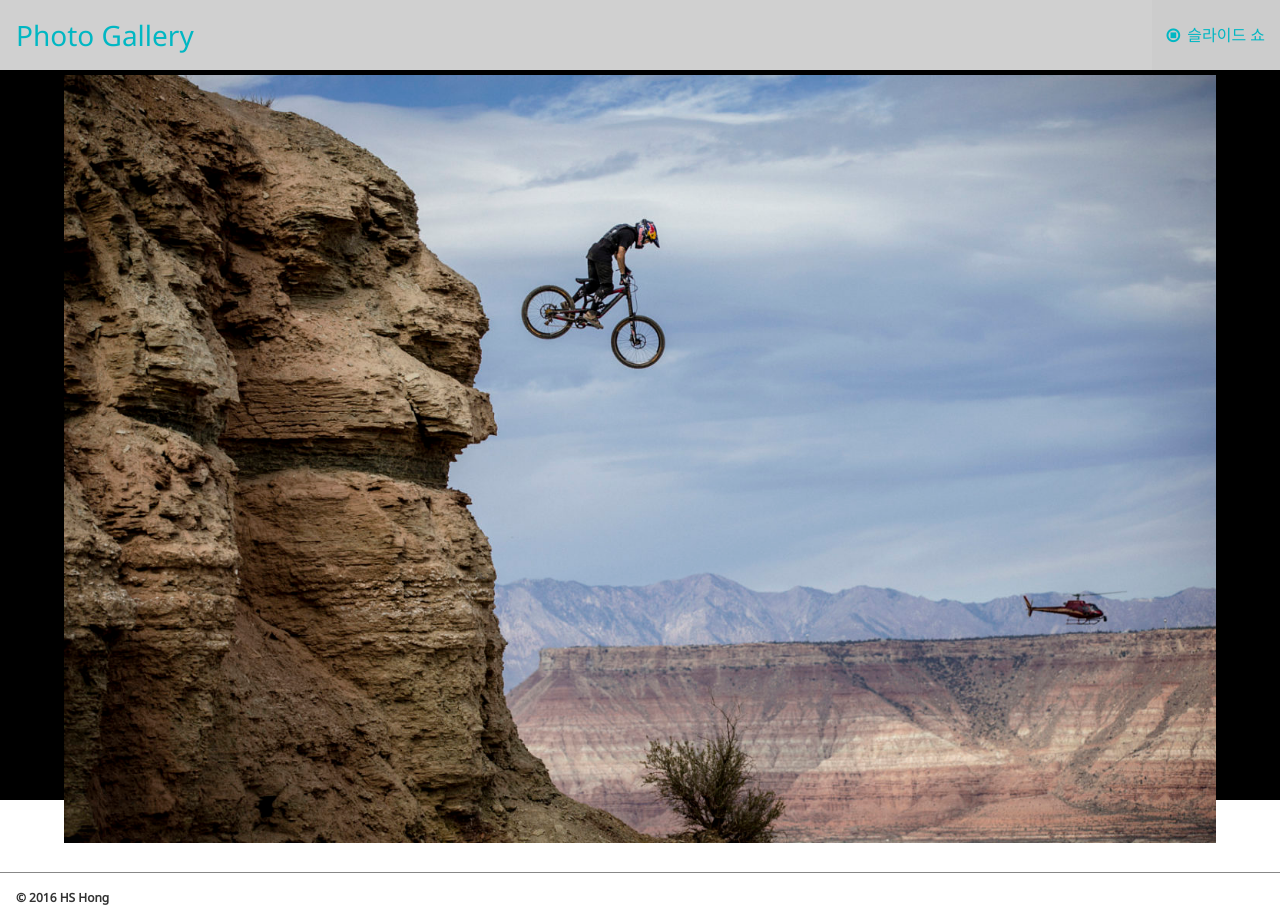
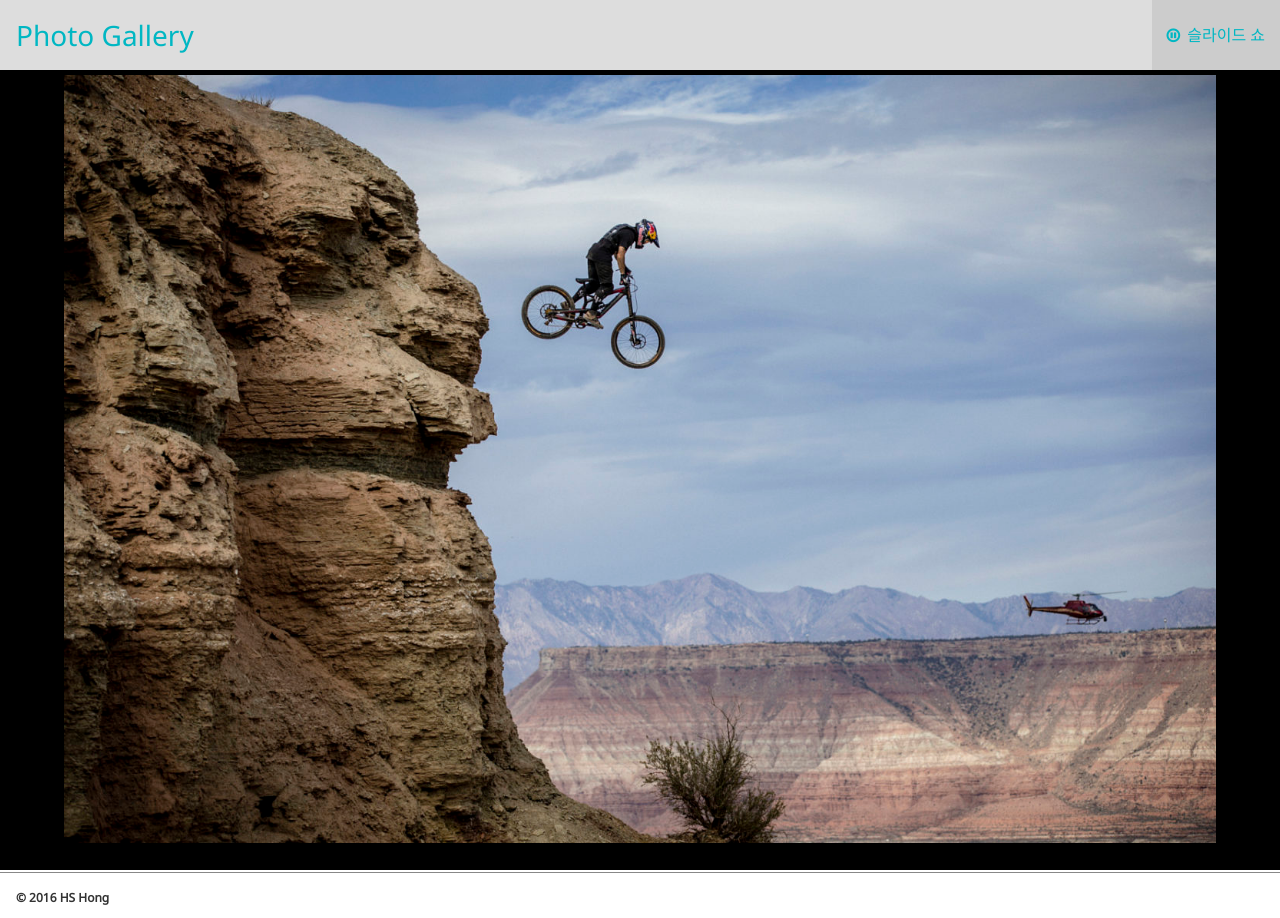
Before and after one commit to devilzzu/javascript, a plain HTML site: page 06_image_gallery/index.html in a window 1280 px wide. Both pictures are taken after a click on the button "슬라이드 쇼". Drawn offline with Linux system fonts and the light colour scheme; files whose address does not match are found by name.

Commit message:
검정배경 height 상황에 맞게 나오게 하기

```diff
--- a/06_image_gallery/css/gallery.css
+++ b/06_image_gallery/css/gallery.css
@@ -4,17 +4,6 @@
 		font-size: 12px;
 	}
 }
-/*검정 배경*/
-.menu-cover.on{
-	position: absolute;
-	z-index: 80;
-	top: 0;
-	left: 0;
-	width: 100%;
-	height: 100%;
-	background: #000;
-}
-
 body{
 	width: 100%;
 	background: #fff;
@@ -58,7 +47,7 @@ body{
 .slide-btn.on::before{
 	display: inline-block;
 	font-family: 'FontAwesome';
-	content: "\f28e";
+	content: "\f28c";
 	margin-right: 7px;
 }
 .slide-btn.pause-interval{
@@ -84,6 +73,15 @@ body{
 .photo-gallery{
 	padding-top: 4.7rem;
 	/*min-height: 650px;*/
+}
+/*검정 배경*/
+.menu-cover{
+	position: absolute;
+	z-index: 80;
+	top: 4.38rem;
+	left: 0;
+	width: 100%;
+	background: #000;
 }
 .ajax-result{
 	position: relative;
--- a/06_image_gallery/js/gallery.js
+++ b/06_image_gallery/js/gallery.js
@@ -36,25 +36,39 @@
 		var slideBtnIcon = document.querySelector(".slide-btn .fa");
 		// 슬라이드 버튼이 눌렸는지 확인하기
 		var chkBtn = false;
+		// 사진 확대 눌렀는지 확인하기
+		var photoClick = false;
 		var index = 0;
 
 		// 검정배경 Div요소 만들기
 		var photoGallery = document.querySelector('.photo-gallery').firstElementChild;
 		var menuCoverDiv = document.createElement('div');
 		menuCoverDiv.setAttribute('class', 'menu-cover');
-		photoGallery.parentNode.insertBefore(menuCoverDiv, photoGallery);
+		// menuCoverDiv.style.height = photoGallery.parentNode.offsetHeight;
+		// photoGallery.parentNode.insertBefore(menuCoverDiv, photoGallery);
 		// 검정 배경 나오게 하기
-		// function menuCover() {
-		// 	// 목표노드.부모노드.insertBefore(insert삽입할노드, target목표노드)
-		// 	photoGallery.parentNode.insertBefore(menuCoverDiv, photoGallery);
-		// }
-		// // 검정 배경 없애기
-		// function removeMenuCover() {
-		// 	photoGallery.parentNode.removeChild(menuCoverDiv);
-		// }
+		function menuCover(el) {
+			// 목표노드.부모노드.insertBefore(insert삽입할노드, target목표노드)
+			photoGallery.parentNode.insertBefore(menuCoverDiv, photoGallery);
+			// 확대된 사진의 height
+			var photoHeight = el.offsetHeight;
+			// 브라우저 height
+			var windowHeight = window.innerHeight;
+			// 사진크기와 브라우저크기를 비교하여 검정 배경 height 정하기
+			if(windowHeight > photoHeight){
+				menuCoverDiv.style.height = windowHeight+'px';
+			}else{
+				menuCoverDiv.style.height = (photoHeight+90)+'px';
+			}
+		}
+		// 검정 배경 없애기
+		function removeMenuCover() {
+			photoGallery.parentNode.removeChild(menuCoverDiv);
+		}
 		// 각 사진 클릭시 photoShow 함수 실행
 		function photoAddEvent() {
 			for(var i=0; i<photoLink.length; i++){
+				photoLink[i].style.cursor = "pointer";
 				photoLink[i].addEventListener("click", photoShow, false);
 			}
 		}
@@ -62,6 +76,7 @@
 		// removeEvent
 		function photoRemoveEvent() {
 			for(var i=0; i<photoLink.length; i++){
+				photoLink[i].style.cursor = "default";
 				photoLink[i].removeEventListener("click", photoShow, false);
 			}
 		}
@@ -74,12 +89,25 @@
 				}
 			}
 			this.classList.toggle("on");
-			menuCoverDiv.classList.toggle("on");
+			if(!photoClick){
+				menuCover(this);
+				photoClick = !photoClick;
+			}else{
+				removeMenuCover();
+				photoClick = !photoClick;
+			}
+
 		}
 		// 슬라이드 쇼 함수
 		function slideShow() {
-			menuCoverDiv.classList.add("on");
+			menuCover(photoLink[index]);
 			photoLink[index].classList.add("on");
+
+			// for(var j=0; j<photoLink.length; j++){
+			// 	if( j !== index ) {
+			// 		photoLink[j].classList.add("off");
+			// 	}
+			// }
 			global.slideInterval = setInterval(function(){
 				index++;
 				if(index < photoLink.length){
@@ -90,7 +118,7 @@
 					photoLink[index-1].classList.remove("on");
 					clearInterval(slideInterval);
 					photoAddEvent();
-					menuCoverDiv.classList.remove("on");
+					removeMenuCover();
 					slideBtn.classList.remove("pause-interval");
 					slideBtn.classList.remove("on");
 					index = 0;
@@ -106,7 +134,6 @@
 				photoRemoveEvent();
 				slideBtn.classList.remove("pause-interval");
 				slideBtn.classList.add("on");
-				menuCoverDiv.classList.add("on");
 				chkBtn = !chkBtn;
 			}else{
 				clearInterval(global.slideInterval);
```
